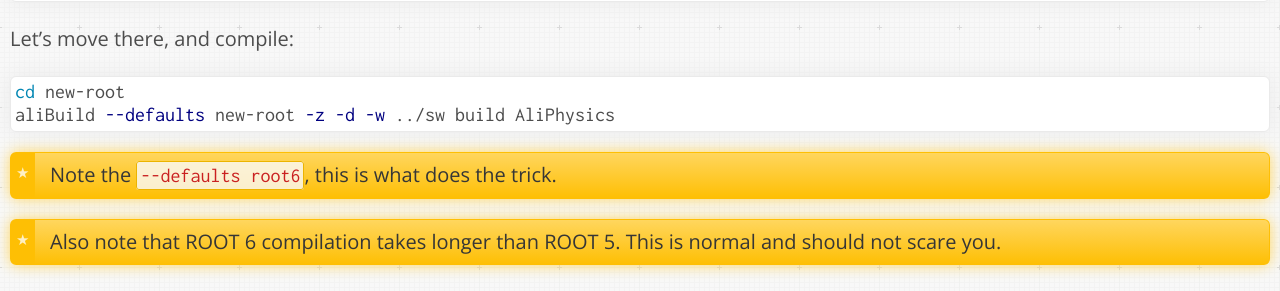
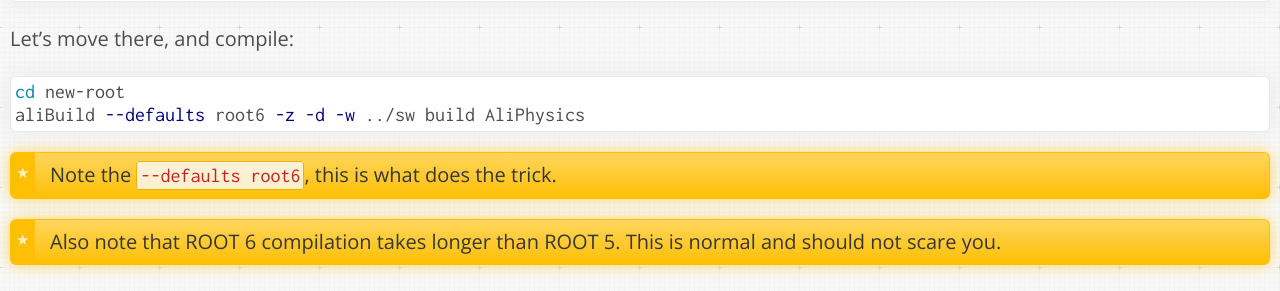
Before and after one commit to dberzano/dberzano.github.io, a Jekyll site: the page built from alice/alibuild/index.md, in a window 1280 px wide and 900 px high, scrolled down 19017 px. Shown: the part 156-447 px from the top of the window. Built offline with Jekyll 4.4.1, drawn with Linux system fonts in a browser that asks for light colours.

Commit message:
Fix mistype on ROOT 6 tutorial (#13)

````diff
--- a/alice/alibuild/index.md
+++ b/alice/alibuild/index.md
@@ -853,7 +853,7 @@
 
 ```bash
 cd new-root
-aliBuild --defaults new-root -z -d -w ../sw build AliPhysics
+aliBuild --defaults root6 -z -d -w ../sw build AliPhysics
 ```
 
 > Note the `--defaults root6`, this is what does the trick.
````
